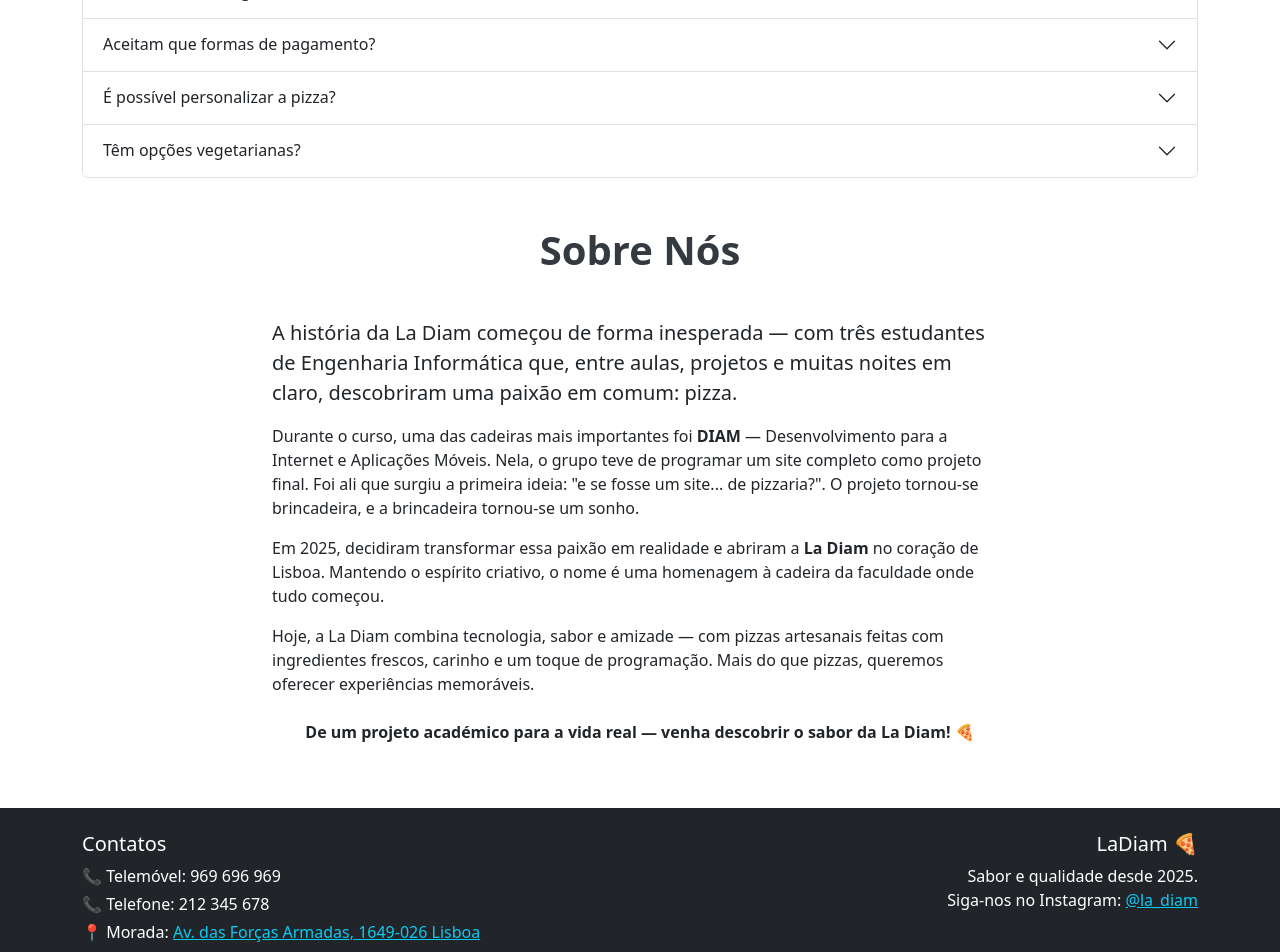
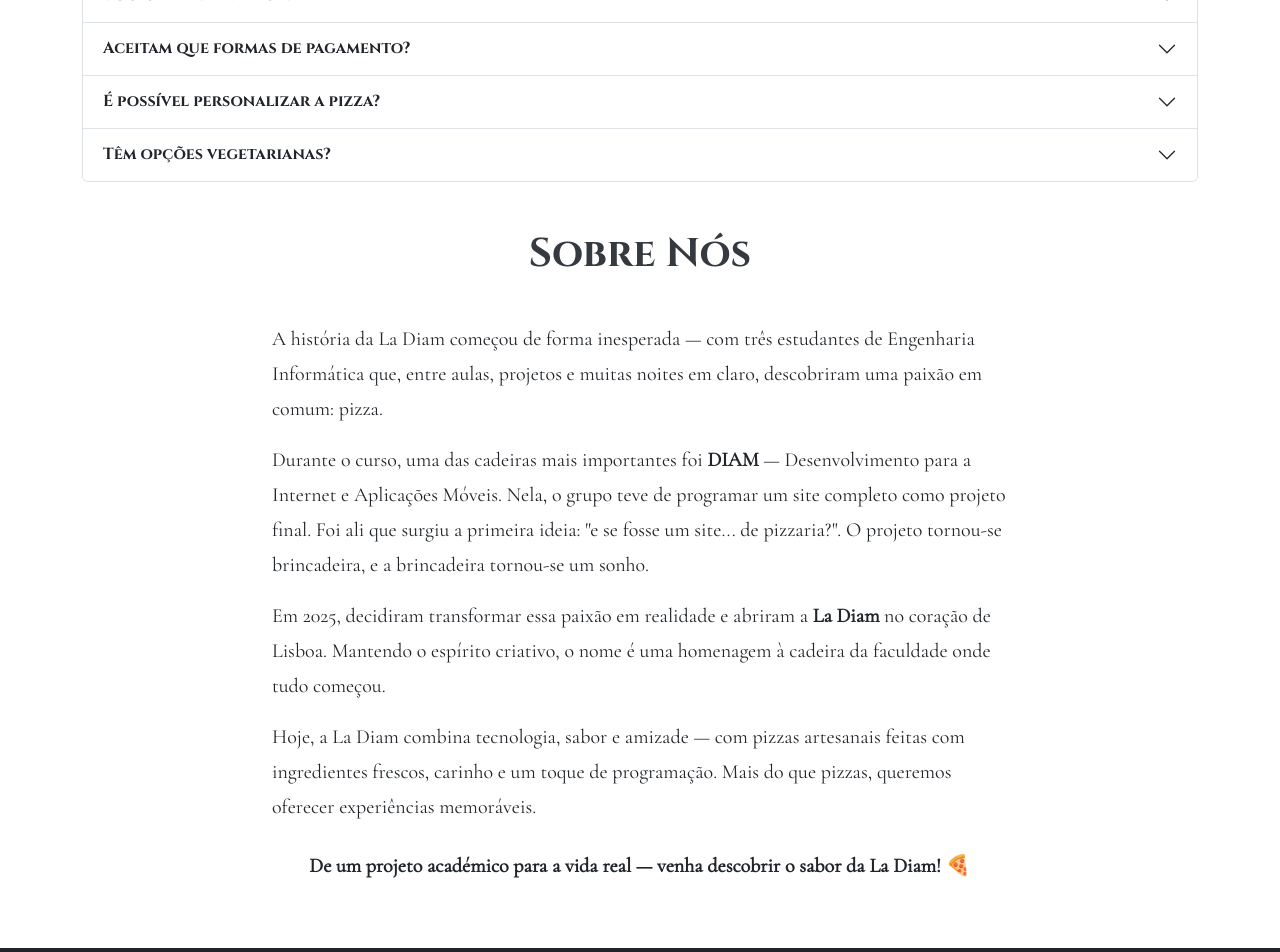
Before and after one commit to HugoM-10/LaDiam-Projeto, a React (Create React App) app in the folder la_diam-frontend/: page / in a window 1280 px wide. Shown: the part 1360-2312 px from the top of the page. Built offline with nearby package versions, Linux system fonts and the light colour scheme; no server answers.

Commit message:
Update index.css: enhance typography and button styles for improved aesthetics

```diff
--- a/la_diam-frontend/src/index.css
+++ b/la_diam-frontend/src/index.css
@@ -1,4 +1,7 @@
 /* src/index.css */
+@import url('https://fonts.googleapis.com/css2?family=Cinzel:wght@700&family=Cormorant+Garamond&display=swap');
+
+
 
 * {
   box-sizing: border-box;
@@ -6,14 +9,64 @@
 
 body {
   margin: 0;
-  font-family: -apple-system, BlinkMacSystemFont, 'Segoe UI', 'Roboto', 'Oxygen',
-    'Ubuntu', 'Cantarell', 'Fira Sans', 'Droid Sans', 'Helvetica Neue',
-    sans-serif;
+  font-family: 'Cormorant Garamond', serif;
+  background-color: #fffdf7; /* tom quente tipo papel antigo */
+  color: #2c2c2c;
   -webkit-font-smoothing: antialiased;
   -moz-osx-font-smoothing: grayscale;
 }
+
 
 code {
   font-family: source-code-pro, Menlo, Monaco, Consolas, 'Courier New',
     monospace;
 }
+
+h1, h2, h3, h4, h5, h6 {
+  font-family: 'Cinzel', serif;
+  font-weight: 700;
+  margin: 0.5em 0 0.3em;
+  color: #8b0000; /* tom vinho tradicional */
+}
+
+h1 { font-size: 2.8rem; }
+h2 { font-size: 2.2rem; }
+h3 { font-size: 1.8rem; }
+h4 { font-size: 1.5rem; }
+h5 { font-size: 1.3rem; }
+h6 { font-size: 1.1rem; }
+
+
+p {
+  font-family: 'Cormorant Garamond', serif;
+  font-size: 1.25rem;
+  line-height: 1.75;
+  margin-bottom: 1rem;
+}
+
+a {
+  color: #b22222; /* vinho tinto */
+  text-decoration: none;
+  transition: color 0.3s ease;
+}
+
+a:hover {
+  color: #7c0a02; /* tom mais escuro ao passar o mouse */
+}
+
+
+
+button {
+  font-family: 'Cinzel', serif;
+  background-color: #b22222;
+  color: white;
+  padding: 0.6rem 1.2rem;
+  border: none;
+  border-radius: 6px;
+  cursor: pointer;
+  transition: background-color 0.3s ease;
+}
+
+button:hover {
+  background-color: #7c0a02;
+}
```
